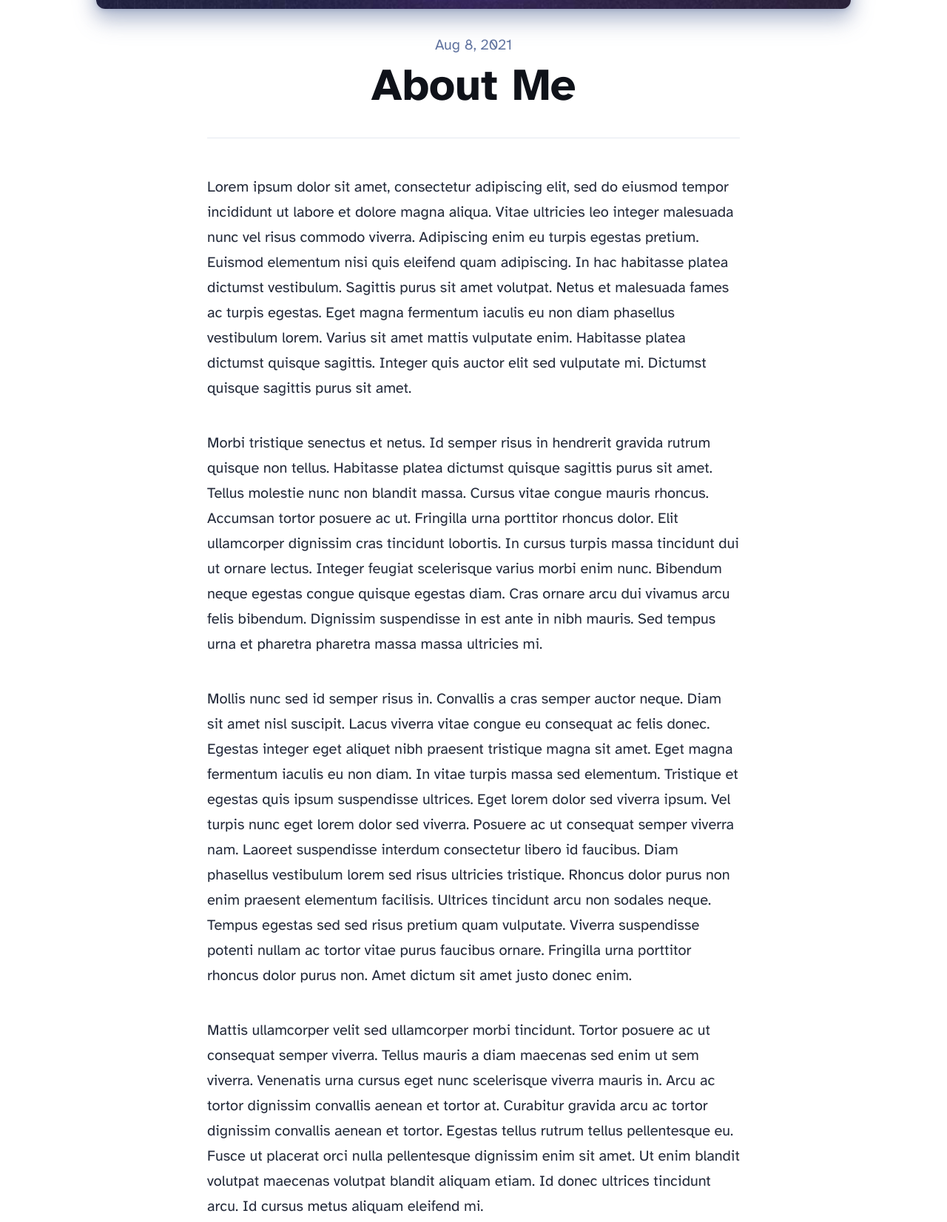
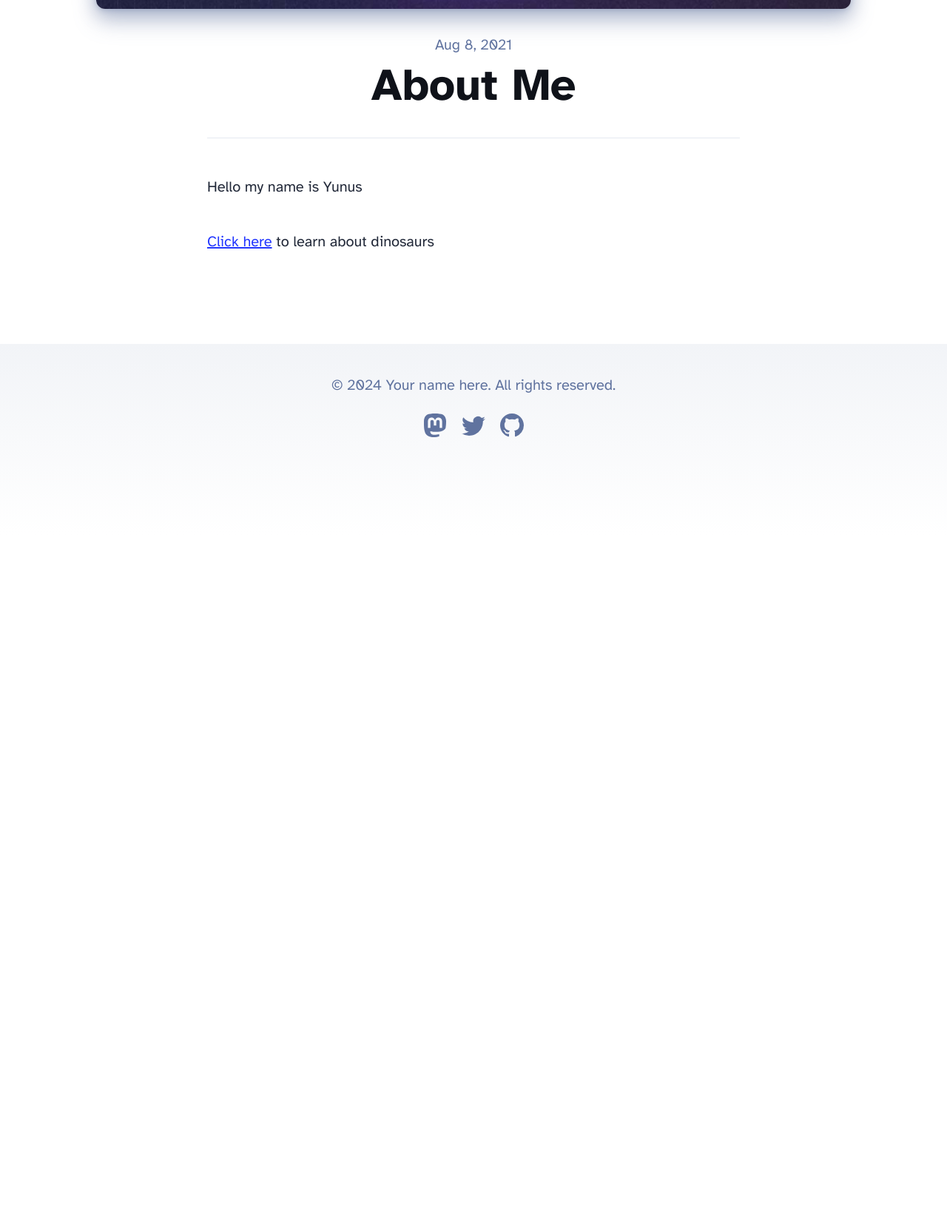
Before and after one commit to yunusum/paleontology, an Astro site: page /about in a window 1280 px wide. Shown: the part 636-2288 px from the top of the page at 74% size. After the commit the page ends 1359 px from the top, so only its background shows below. Built offline with nearby package versions, Linux system fonts and the light colour scheme; Astro itself is replaced by a stand-in of ours.

Commit message:
about page

```diff
--- a/src/pages/about.astro
+++ b/src/pages/about.astro
@@ -1,62 +1,14 @@
 ---
-import Layout from '../layouts/BlogPost.astro';
+import Layout from "../layouts/BlogPost.astro";
 ---
 
 <Layout
-	title="About Me"
-	description="Lorem ipsum dolor sit amet"
-	pubDate={new Date('August 08 2021')}
-	heroImage="/blog-placeholder-about.jpg"
+  title="About Me"
+  description="Lorem ipsum dolor sit amet"
+  pubDate={new Date("August 08 2021")}
+  heroImage="/blog-placeholder-about.jpg"
 >
-	<p>
-		Lorem ipsum dolor sit amet, consectetur adipiscing elit, sed do eiusmod tempor incididunt ut
-		labore et dolore magna aliqua. Vitae ultricies leo integer malesuada nunc vel risus commodo
-		viverra. Adipiscing enim eu turpis egestas pretium. Euismod elementum nisi quis eleifend quam
-		adipiscing. In hac habitasse platea dictumst vestibulum. Sagittis purus sit amet volutpat. Netus
-		et malesuada fames ac turpis egestas. Eget magna fermentum iaculis eu non diam phasellus
-		vestibulum lorem. Varius sit amet mattis vulputate enim. Habitasse platea dictumst quisque
-		sagittis. Integer quis auctor elit sed vulputate mi. Dictumst quisque sagittis purus sit amet.
-	</p>
+  <p>Hello my name is Yunus</p>
 
-	<p>
-		Morbi tristique senectus et netus. Id semper risus in hendrerit gravida rutrum quisque non
-		tellus. Habitasse platea dictumst quisque sagittis purus sit amet. Tellus molestie nunc non
-		blandit massa. Cursus vitae congue mauris rhoncus. Accumsan tortor posuere ac ut. Fringilla urna
-		porttitor rhoncus dolor. Elit ullamcorper dignissim cras tincidunt lobortis. In cursus turpis
-		massa tincidunt dui ut ornare lectus. Integer feugiat scelerisque varius morbi enim nunc.
-		Bibendum neque egestas congue quisque egestas diam. Cras ornare arcu dui vivamus arcu felis
-		bibendum. Dignissim suspendisse in est ante in nibh mauris. Sed tempus urna et pharetra pharetra
-		massa massa ultricies mi.
-	</p>
-
-	<p>
-		Mollis nunc sed id semper risus in. Convallis a cras semper auctor neque. Diam sit amet nisl
-		suscipit. Lacus viverra vitae congue eu consequat ac felis donec. Egestas integer eget aliquet
-		nibh praesent tristique magna sit amet. Eget magna fermentum iaculis eu non diam. In vitae
-		turpis massa sed elementum. Tristique et egestas quis ipsum suspendisse ultrices. Eget lorem
-		dolor sed viverra ipsum. Vel turpis nunc eget lorem dolor sed viverra. Posuere ac ut consequat
-		semper viverra nam. Laoreet suspendisse interdum consectetur libero id faucibus. Diam phasellus
-		vestibulum lorem sed risus ultricies tristique. Rhoncus dolor purus non enim praesent elementum
-		facilisis. Ultrices tincidunt arcu non sodales neque. Tempus egestas sed sed risus pretium quam
-		vulputate. Viverra suspendisse potenti nullam ac tortor vitae purus faucibus ornare. Fringilla
-		urna porttitor rhoncus dolor purus non. Amet dictum sit amet justo donec enim.
-	</p>
-
-	<p>
-		Mattis ullamcorper velit sed ullamcorper morbi tincidunt. Tortor posuere ac ut consequat semper
-		viverra. Tellus mauris a diam maecenas sed enim ut sem viverra. Venenatis urna cursus eget nunc
-		scelerisque viverra mauris in. Arcu ac tortor dignissim convallis aenean et tortor at. Curabitur
-		gravida arcu ac tortor dignissim convallis aenean et tortor. Egestas tellus rutrum tellus
-		pellentesque eu. Fusce ut placerat orci nulla pellentesque dignissim enim sit amet. Ut enim
-		blandit volutpat maecenas volutpat blandit aliquam etiam. Id donec ultrices tincidunt arcu. Id
-		cursus metus aliquam eleifend mi.
-	</p>
-
-	<p>
-		Tempus quam pellentesque nec nam aliquam sem. Risus at ultrices mi tempus imperdiet. Id porta
-		nibh venenatis cras sed felis eget velit. Ipsum a arcu cursus vitae. Facilisis magna etiam
-		tempor orci eu lobortis elementum. Tincidunt dui ut ornare lectus sit. Quisque non tellus orci
-		ac. Blandit libero volutpat sed cras. Nec tincidunt praesent semper feugiat nibh sed pulvinar
-		proin gravida. Egestas integer eget aliquet nibh praesent tristique magna.
-	</p>
+  <p><a href="/blog">Click here</a> to learn about dinosaurs</p>
 </Layout>
```
